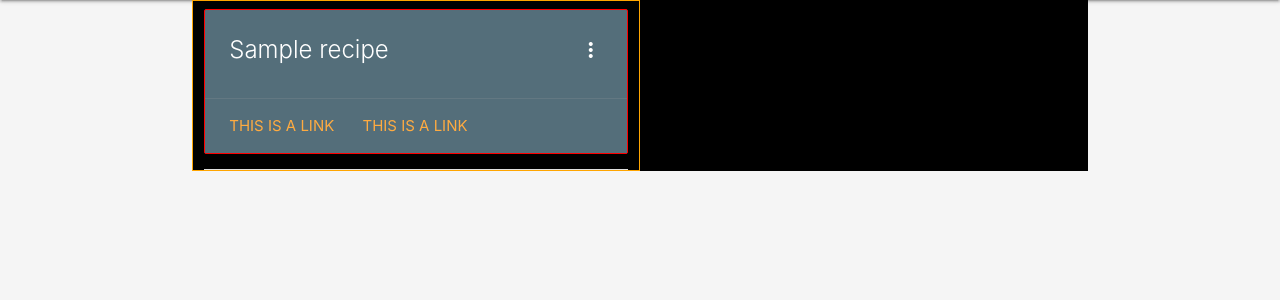
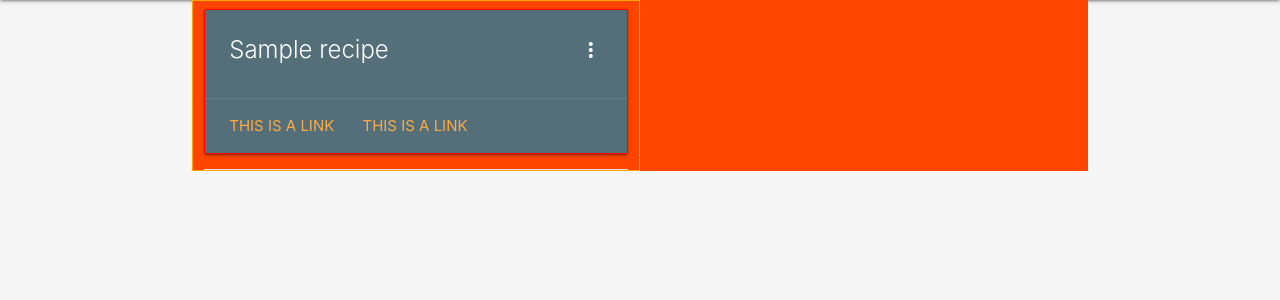
Before and after one commit to firepenguindisopanda/recipe-board, a Python web app: template App/templates/recipes.html in a window 1280 px wide. Shown: the part 64-364 px from the top of the page. Run offline with Jinja, Linux system fonts and the light colour scheme; the template is opened without the code that fills it: most values are stand-ins (such as "Sample title", 1, 10 or a date in 2020).

Commit message:
Changed colour to orangered

```diff
--- a/App/templates/recipes.html
+++ b/App/templates/recipes.html
@@ -8,7 +8,7 @@
     {% if current_user.is_authenticated %}
         <h3> Hi {{ current_user.username }}! </h3>
     {% endif %}
-    <div class="row" style="background-color: black; padding: 0;">
+    <div class="row" style="background-color: orangered; padding: 0;">
 
 
     {% for recipe in recipe_data %}
```
